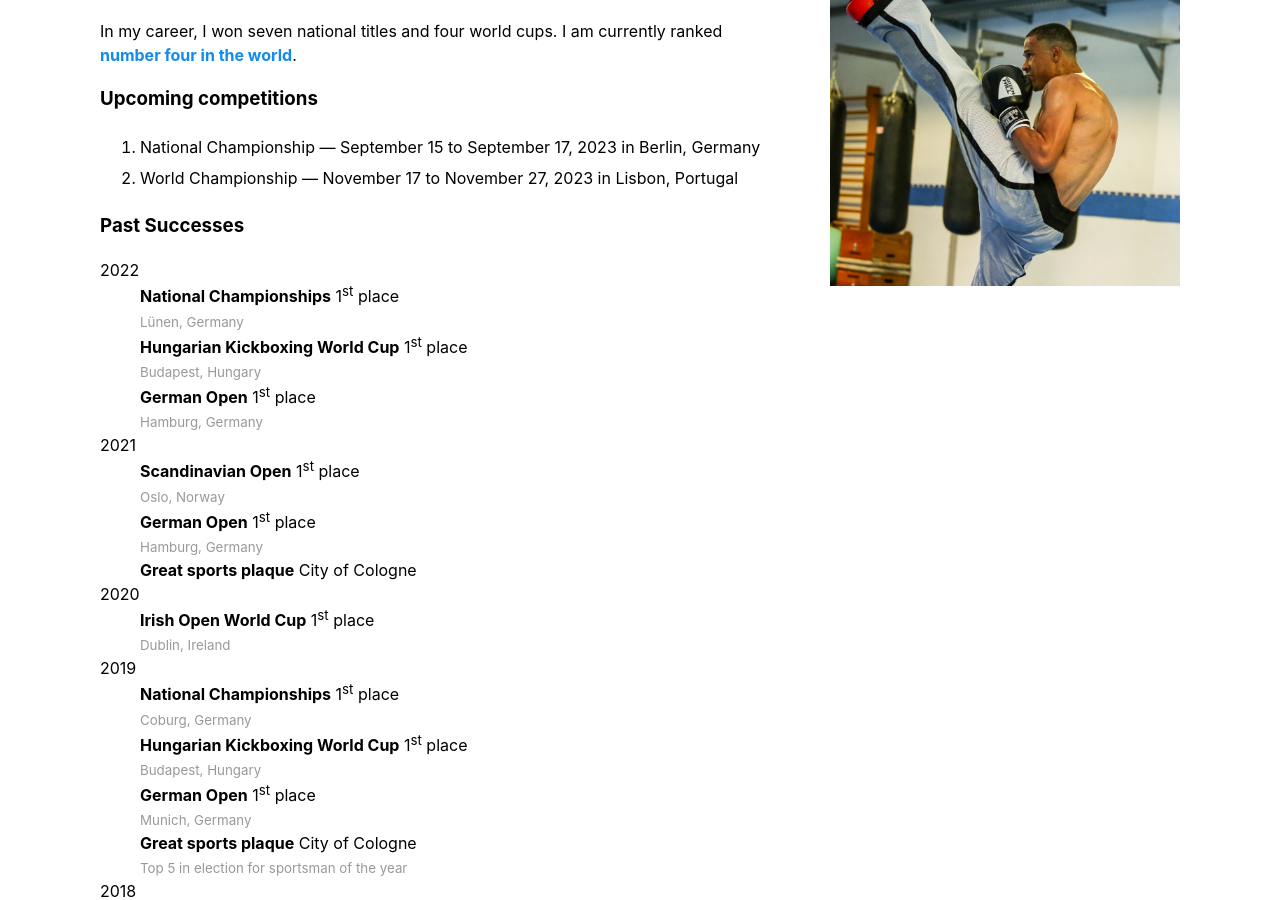
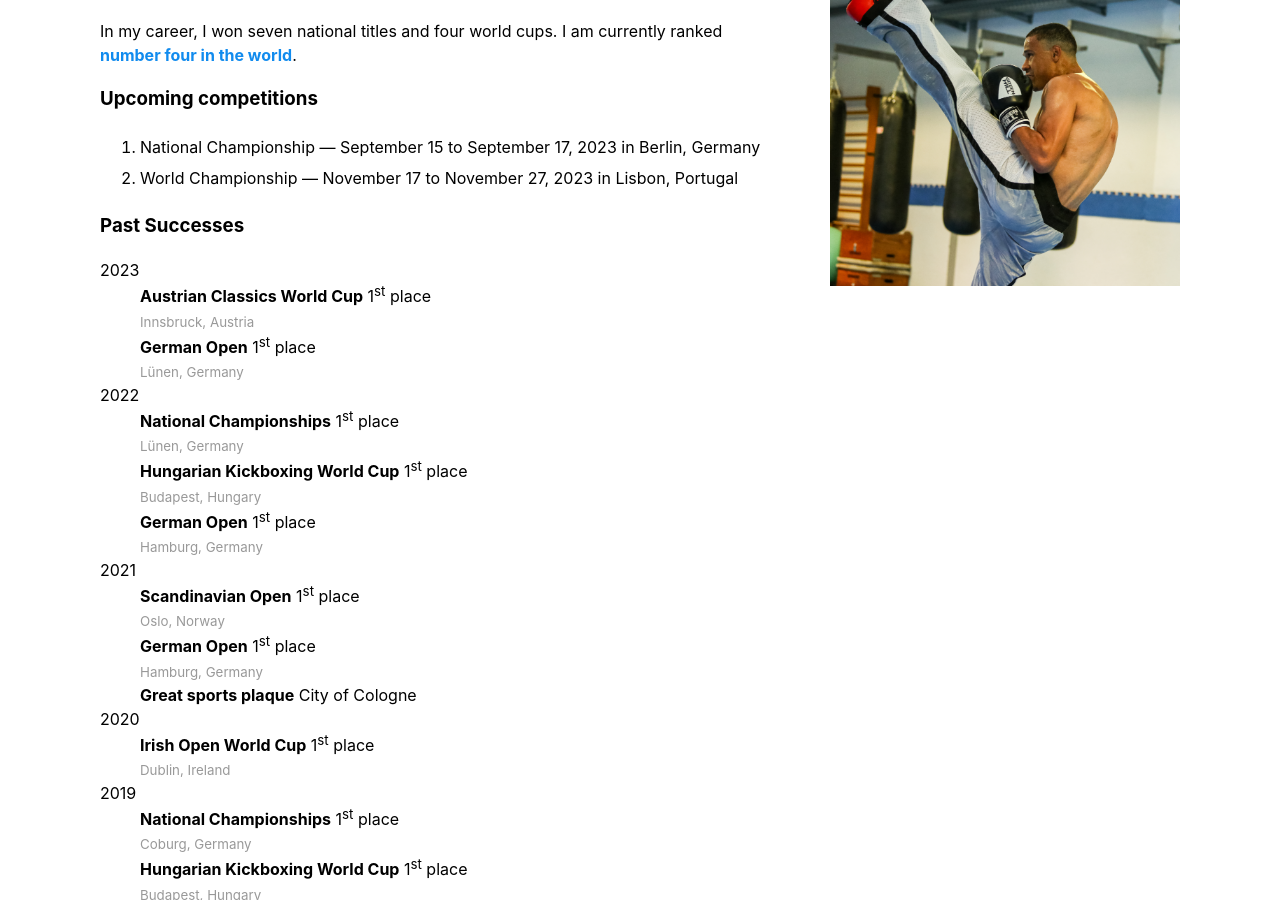
Before and after one commit to yerondiaye/yerondiaye.github.io, a Jekyll site: the page kickboxing.html, which Jekyll copies as it is, in a window 1280 px wide and 900 px high, scrolled down 470 px. Built offline with Jekyll 4.4.1, drawn with Linux system fonts in a browser that asks for light colours.

Commit message:
Update 10/28

```diff
--- a/kickboxing.html
+++ b/kickboxing.html
@@ -41,6 +41,11 @@ In my career, I won seven national titles and four world cups. I am currently ra
             <h3>Past Successes</h3>
 
 <d1>
+	<dt>2023</dt>
+	<dd><b>Austrian Classics World Cup</b> 1<sup>st</sup> place <br>
+	    <small>Innsbruck, Austria</small><br /></dd>
+	<dd><b>German Open</b> 1<sup>st</sup> place <br>
+	    <small>Lünen, Germany</small><br /></dd>
 	<dt>2022</dt>
 	<dd><b>National Championships</b> 1<sup>st</sup> place <br>
 	    <small>Lünen, Germany</small><br /></dd>
```
